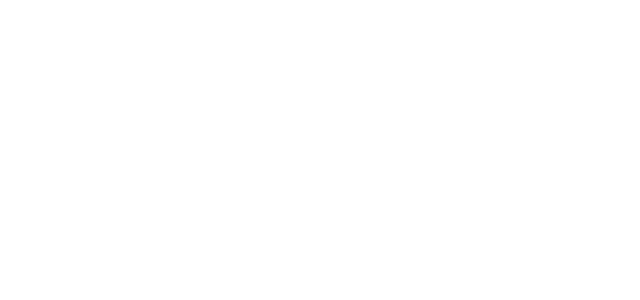
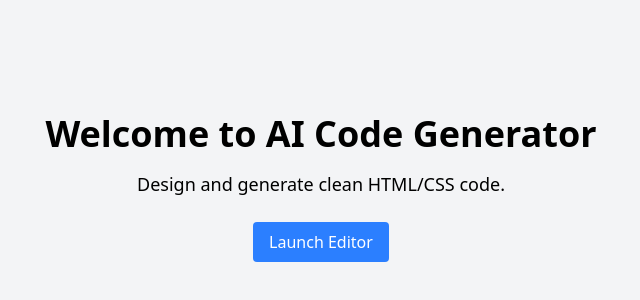
Before and after one commit to vsumavane/Design-Css-Code, a React (Vite) app in the folder frontend/: page / in a window 1280 px wide. Shown: the part 212-512 px from the top of the page, without its empty margins (319-959 px from the left). Built offline with nearby package versions, Linux system fonts and the light colour scheme.

Commit message:
ref: add Homepage and editor page

```diff
--- a/frontend/src/App.jsx
+++ b/frontend/src/App.jsx
@@ -1,10 +1,17 @@
-import './App.css';
+import { BrowserRouter as Router, Routes, Route } from "react-router-dom";
+import Home from "./pages/Home";
+import Editor from "./pages/Editor";
 
 function App() {
-
   return (
-    <>
-    </>
+    <Router>
+      <Routes>
+        {/* Home Page */}
+        <Route path="/" element={<Home />} />
+        {/* Editor Page */}
+        <Route path="/editor" element={<Editor />} />
+      </Routes>
+    </Router>
   );
 }
 
```
